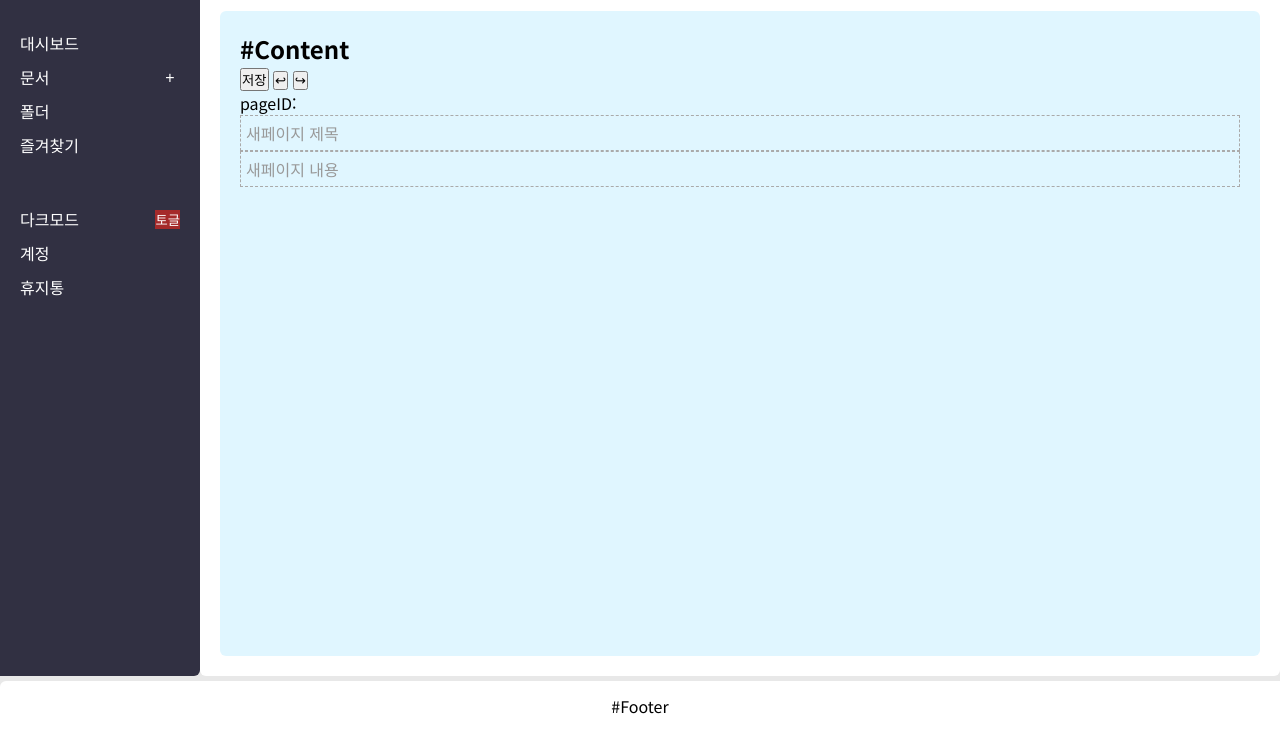
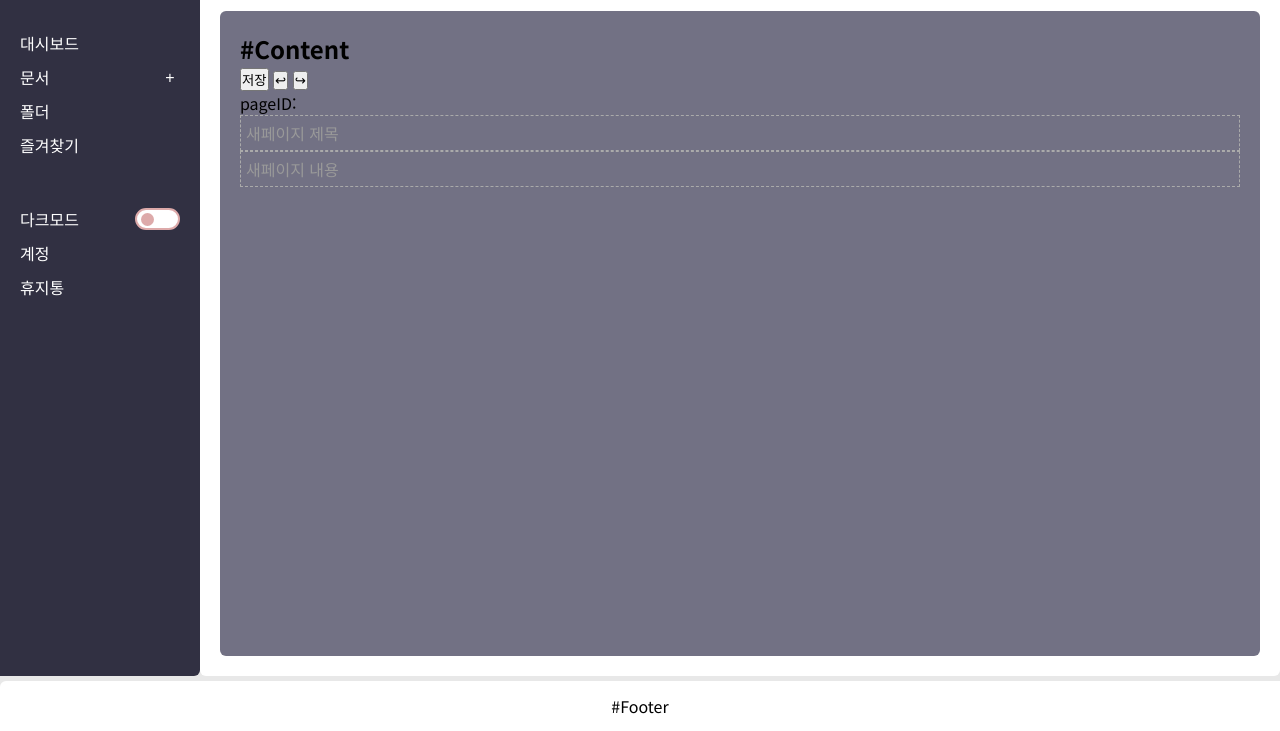
Before and after one commit to seoyeoxxlee/v1, a website: page index.html in a window 1280 px wide. Shown: the part 69-800 px from the top of the page. Drawn offline with Linux system fonts and the light colour scheme; no server answers; a web font is replaced by a local one.

Commit message:
다크모드 스위치버튼 추가

```diff
--- a/css/layout.css
+++ b/css/layout.css
@@ -21,11 +21,6 @@
 body {
     font-family: Noto Sans KR, sans-serif;
     display: flex;
-}
-
-body.dark-mode {
-    background-color: black;
-    color: white;
 }
 
 html, body {
@@ -99,14 +94,68 @@ html, body {
 
 .gnb_darkMode {
     display: flex;
+    justify-content: center;
     align-items: center;
     justify-content: space-between;
 }
 
-#darkModeButton {
+.switch-wrapper {
+    display: flex;
+    align-items: center;
+    justify-content: space-between;
+}
+#switch {
+  position: fixed;
+  margin-bottom: 0;
+  /* hidden */
+  appearance: none;
+  -webkit-appearance: none;
+  -moz-appearance: none;
+}
+.switch_label {
+    position: relative;
+    cursor: pointer;
+    display: inline-block;
+    width: 45px;
+    height: 22px;
+    background: #fff;
+    border: 2px solid #daa;
+    border-radius: 20px;
+    transition: 0.2s;
+  }
+  .switch_label:hover {
+    background: #313042;
+  }
+  .onf_btn {
+    position: absolute;
+    top: 2.8px;
+    left: 4px;
+    display: inline-block;
+    width: 13px;
+    height: 13px;
+    border-radius: 20px;
+    background: #daa;
+    transition: 0.2s;
+  }
+  /* checking style */
+#switch:checked+.switch_label {
+    background: #313042;
+    border: 2px solid #fff;
+  }
+/* 호버 */
+#switch:checked+.switch_label:hover {
+    background: #efefef;
+}
+
+/* 꺼졌을 때 */
+#switch:checked+.switch_label .onf_btn {
+    left: 24px;
+    background: #fff;
+    box-shadow: 1px 2px 3px #00000020;
+}
+.dark-mode {
+    background:#1e1d28;
     color: #fff;
-    border: none;
-    background-color: #a52a2a;
 }
 
 /* 사이드바 숨김 */
@@ -201,7 +250,7 @@ main {
 }
 
 .content {
-    background: #e0f6ff;
+    background: #727184;
     padding: 20px;
     border-radius: 6px;
     overflow-y: auto; /* 내용이 많으면 스크롤 */
@@ -209,7 +258,7 @@ main {
 }
 
 .dynamic-content {
-    background: rgb(255, 196, 202);
+    background: rgb(201, 53, 68);
     border-radius: 6px;
     padding: 10px;
     margin-bottom: 20px;
--- a/index.html
+++ b/index.html
@@ -66,7 +66,12 @@
                 <li>
                     <div class="gnb_darkMode">
                         <a href="#">다크모드</a>
-                    <button id="darkModeButton">토글</button>
+                        <div class="switch-wrapper">
+                            <input type="checkbox" id="switch">
+                            <label for="switch" class="switch_label">
+                              <span class="onf_btn"></span>
+                            </label>
+                          </div>
                     </div>
                 </li>
                 <li><a href="/account">계정</a></li>
--- a/script.js
+++ b/script.js
@@ -3,7 +3,10 @@ document.addEventListener("DOMContentLoaded", async () => {
     const sidebar = document.getElementById("sidebar");
     const tabBar = document.querySelector(".tab-bar");
 
+    const switchButton = document.getElementById("switch");
+    const main = document.querySelector("main");
 
+    // 사이드바 햄버거 버튼 토글
     menuToggle.addEventListener("click", () => {
         sidebar.classList.toggle("hidden");
 
@@ -15,5 +18,8 @@ document.addEventListener("DOMContentLoaded", async () => {
         }
     });
 
-
+    // 다크모드 토글
+    switchButton.addEventListener("change", function () {
+        main.classList.toggle("dark-mode", this.checked);
+    });
 });
```
